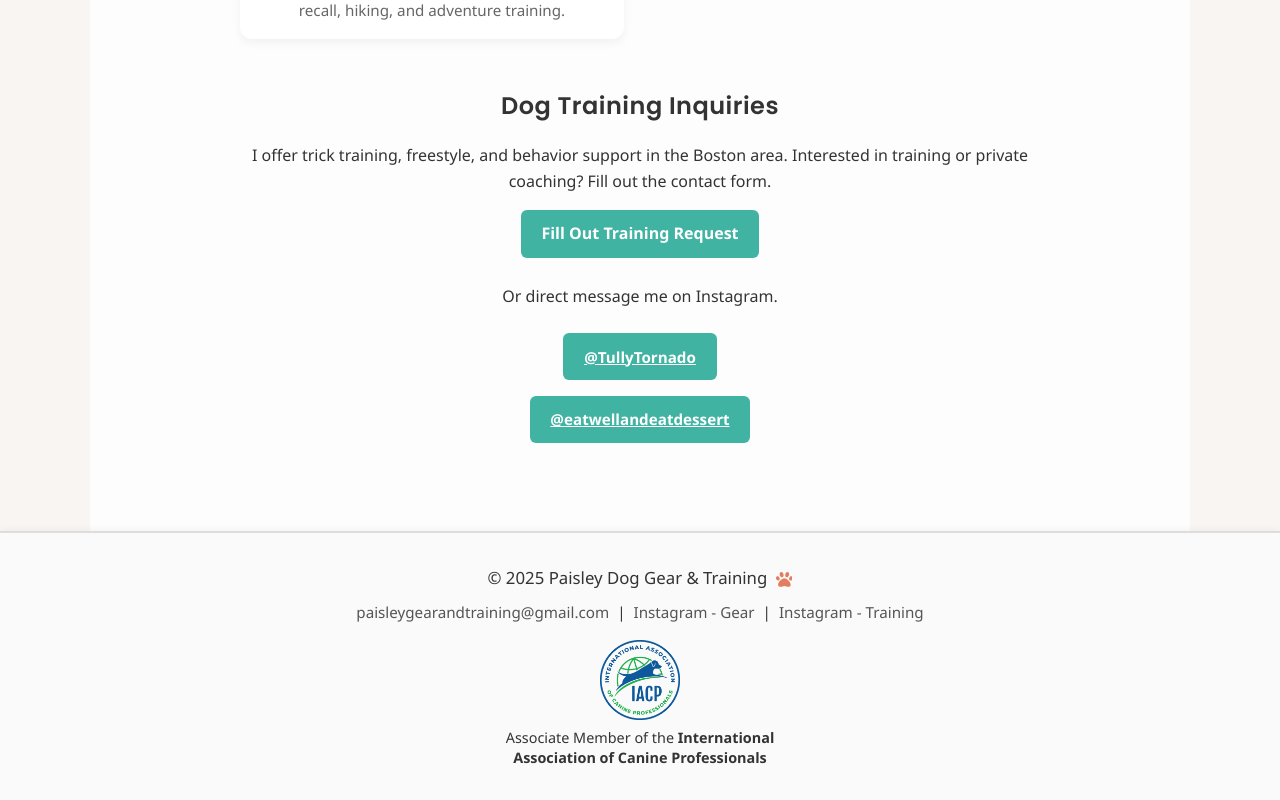
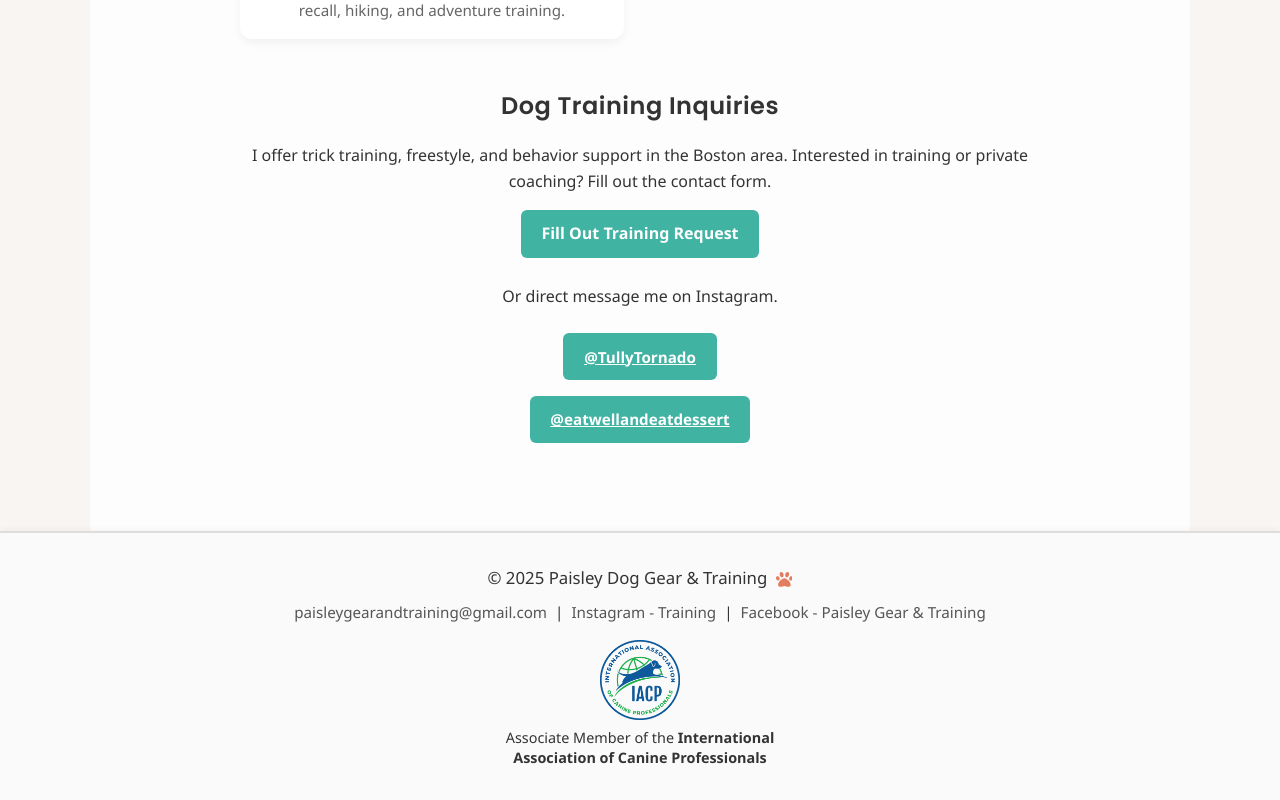
Before and after one commit to jpantano30/paisley-dog-gear, a React (Create React App) app: page / in a window 1280 px wide. Shown: the part 2514-3314 px from the top of the page. Built offline with nearby package versions, Linux system fonts and the light colour scheme.

Commit message:
added view colors on builder page

```diff
--- a/src/components/Footer.js
+++ b/src/components/Footer.js
@@ -14,21 +14,29 @@ const Footer = () => {
         <a href="mailto:paisleygearandtraining@gmail.com">
           paisleygearandtraining@gmail.com
         </a>
-        <span> | </span>
+        {/* <span> | </span>
         <a
-          href="https://instagram.com/eatwellandeatdessert"
+          href="https://www.instagram.com/eatwellandeatdessert/?hl=en"
           target="_blank"
           rel="noreferrer"
         >
           Instagram - Gear
-        </a>
+        </a> */}
         <span> | </span>
         <a
-          href="https://instagram.com/tullytornado"
+          href="https://www.instagram.com/tullytornado/?hl=en"
           target="_blank"
           rel="noreferrer"
         >
           Instagram - Training
+        </a>
+        <span> | </span>
+        <a
+          href="https://www.facebook.com/PaisleyGearandTraining"
+          target="_blank"
+          rel="noreferrer"
+        >
+          Facebook - Paisley Gear & Training
         </a>
       </div>
 
--- a/src/pages/ProductBuilder.js
+++ b/src/pages/ProductBuilder.js
@@ -813,6 +813,7 @@ export default function ProductBuilder() {
                   onChange={(e) => update({ colorPrimary: e.target.value })}
                   placeholder="e.g., Hot Pink"
                 />
+                <p><em>Check out colors <Link to="/colors">here</Link></em></p>
               </div>
               <div>
                 <label>Two-tone</label>
```
